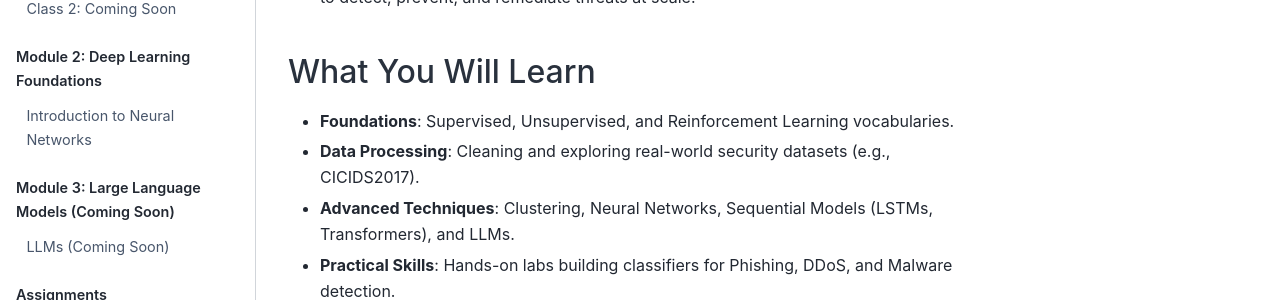
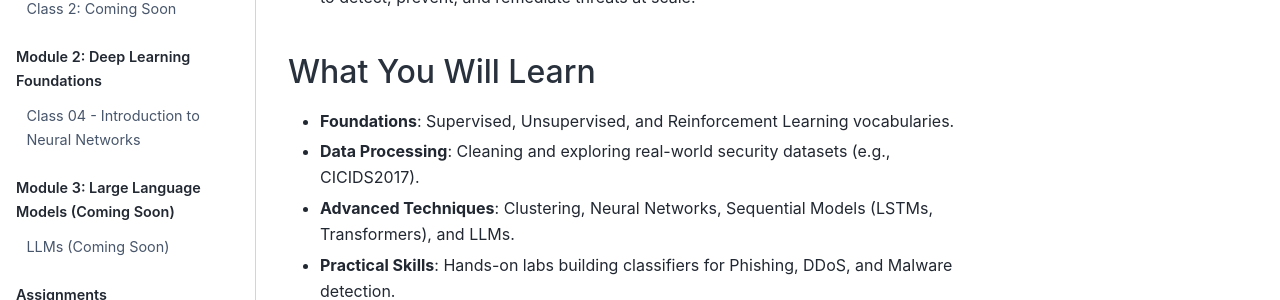
Before and after one commit to mproman/CYBERSEC520, a Jupyter Book: the page built from intro.md, in a window 1280 px wide. Shown: the part 527-827 px from the top of the page. Built offline with Jupyter Book 1.0.4 settings and Sphinx 7.4.7 and the Sphinx Book theme 1.1.4, drawn with Linux system fonts in a browser that asks for light colours; pages that are not in the unit, such as notebooks, are missing from menus.

```diff
--- a/content/06_deep_learning/Class04.md
+++ b/content/06_deep_learning/Class04.md
@@ -29,7 +29,7 @@ jupytext:
 This is an experimental format. The content of this page was adapted from Professor Roman's lecture in Fall 2025. Claude 4.5 was used to clean up the audio transcripts and adapt them for this format. AI may make mistakes. If you run into any issues please open an `Issue` or send an email to the TA [Sasank](mailto:sasank.g@duke.edu)
 :::
 
-# Introduction to Neural Networks
+# Class 04 - Introduction to Neural Networks
 
 Welcome to Class 4. Today we're getting into the foundational architecture that underpins modern AI: neural networks. We'll explore both theory and practice through an introduction to neural network fundamentals followed by a hands-on exploration lab. The lab focuses on building intuition rather than coding—you'll experiment with different parameters to understand how model architecture and hyperparameters impact training and performance.
 
```
